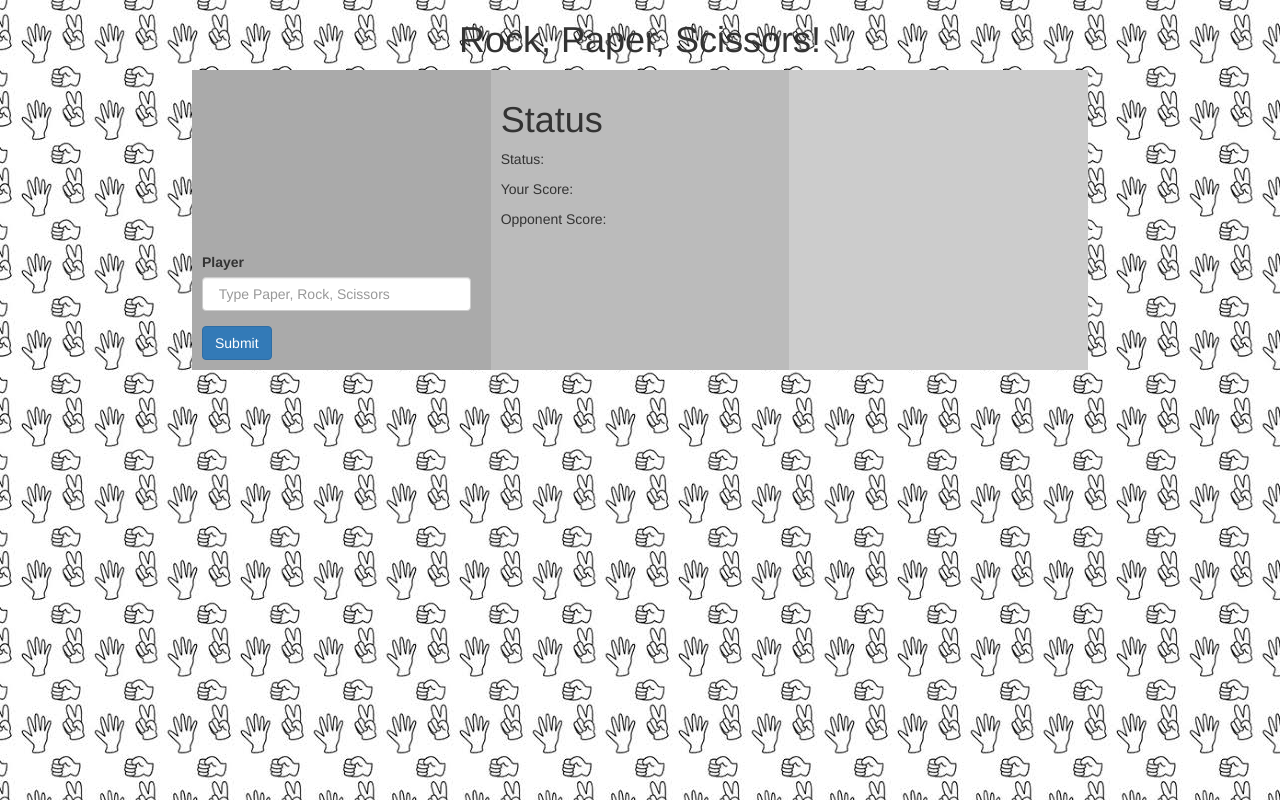
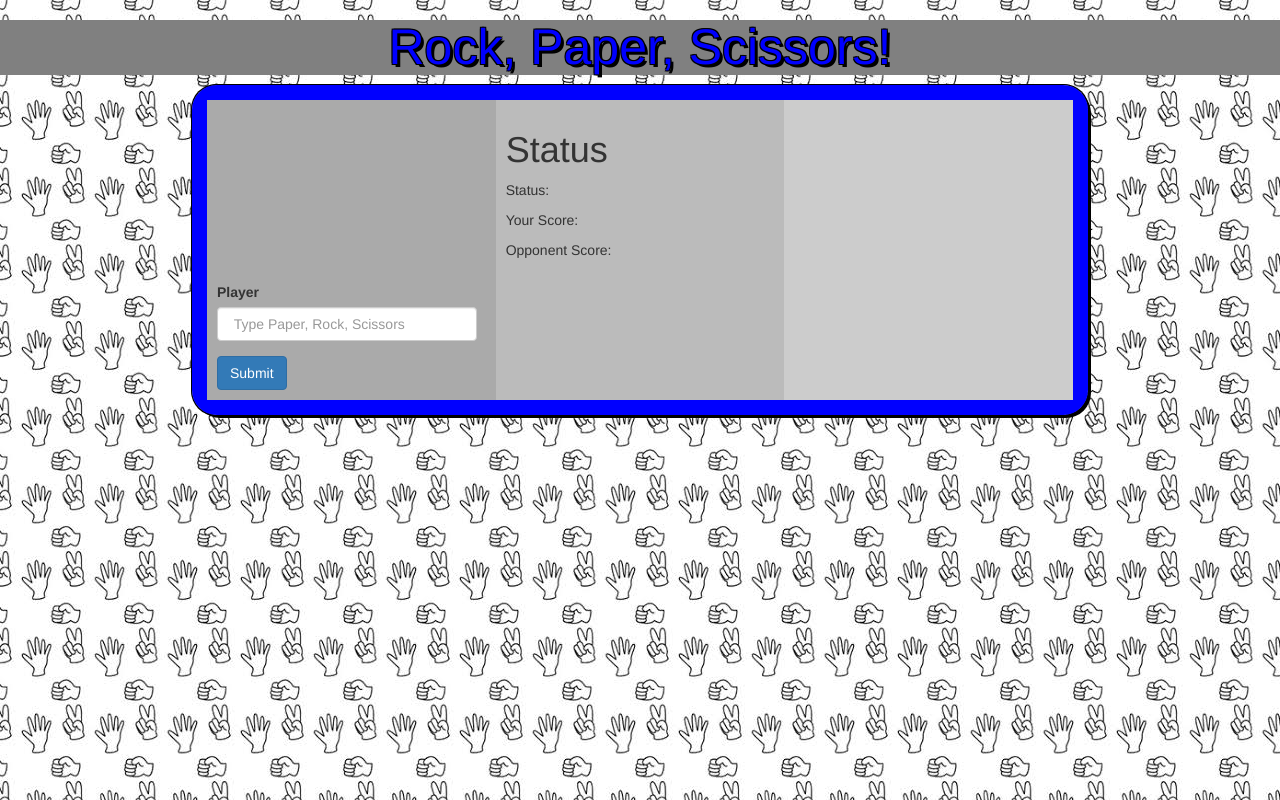
Before and after one commit to smadison81/RPS-Multiplayer, a plain HTML site: page index.html in a window 1280 px wide. Drawn offline with nearby package versions, Linux system fonts and the light colour scheme; no server answers.

Commit message:
Near Final Review almost

```diff
--- a/assets/css/css.css
+++ b/assets/css/css.css
@@ -6,7 +6,6 @@
 body {
 
   background-image: url("../images/rps1.jpg");
-
   background-repeat: repeat;
   background-color: #28b4e5;
 
@@ -47,3 +46,19 @@ img {
 
 
 }
+
+.titleBar{
+
+  color:blue;
+  text-shadow: 3px 3px 0 #000, -1px -1px 0 #000, 1px -1px 0 #000, -1px 1px 0 #000, 1px 1px 0 #000;
+  background-color: grey;
+  font-size: 50px;
+
+}
+
+.container-fluid{
+  border: 15px solid blue;
+  border-radius: 25px;
+  box-shadow: 3px 3px 0 #000, -1px -1px 0 #000, 1px -1px 0 #000, -1px 1px 0 #000, 1px 1px 0 #000;
+
+}
--- a/index.html
+++ b/index.html
@@ -12,7 +12,7 @@
 <body>
     <header>
         <div>
-            <h1 class="text-center">Rock, Paper, Scissors!</h1>
+            <h1 class="text-center titleBar">Rock, Paper, Scissors!</h1>
         </div>
     </header>
 
```
Also changed, not shown: assets/javascript/app.js (+3 -10 lines).
